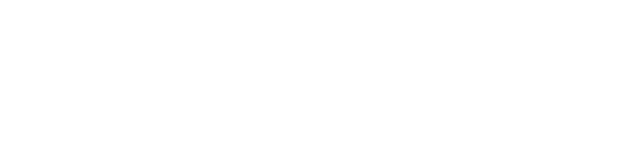
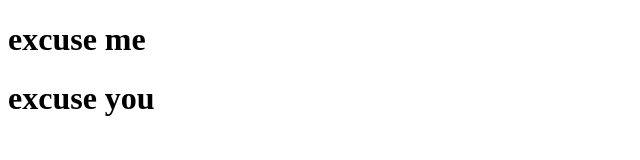
Before and after one commit to 19WH1A0524/trial999, a plain HTML site: page index.html in a window 1280 px wide. Shown: the whole page, without its empty margins (0-640 px from the left). Drawn offline with Linux system fonts and the light colour scheme.

Commit message:
initial commit

```diff
--- a/index.html
+++ b/index.html
@@ -7,6 +7,7 @@
     <title>Document</title>
 </head>
 <body>
-
+    <h1> excuse me</h1>
+    <h1> excuse you</h1>
 </body>
 </html>
--- a/server.js
+++ b/server.js
@@ -3,7 +3,7 @@
 const port = process.env.PORT || 5010;
 
 app.get("/", function(req, res){
-	// res.send("I am me");
+	// res.send("I am me"); this is me
 	res.sendFile(__dirname+"/index.html")
 });
 
```
Also changed, not shown: 1 other file.
